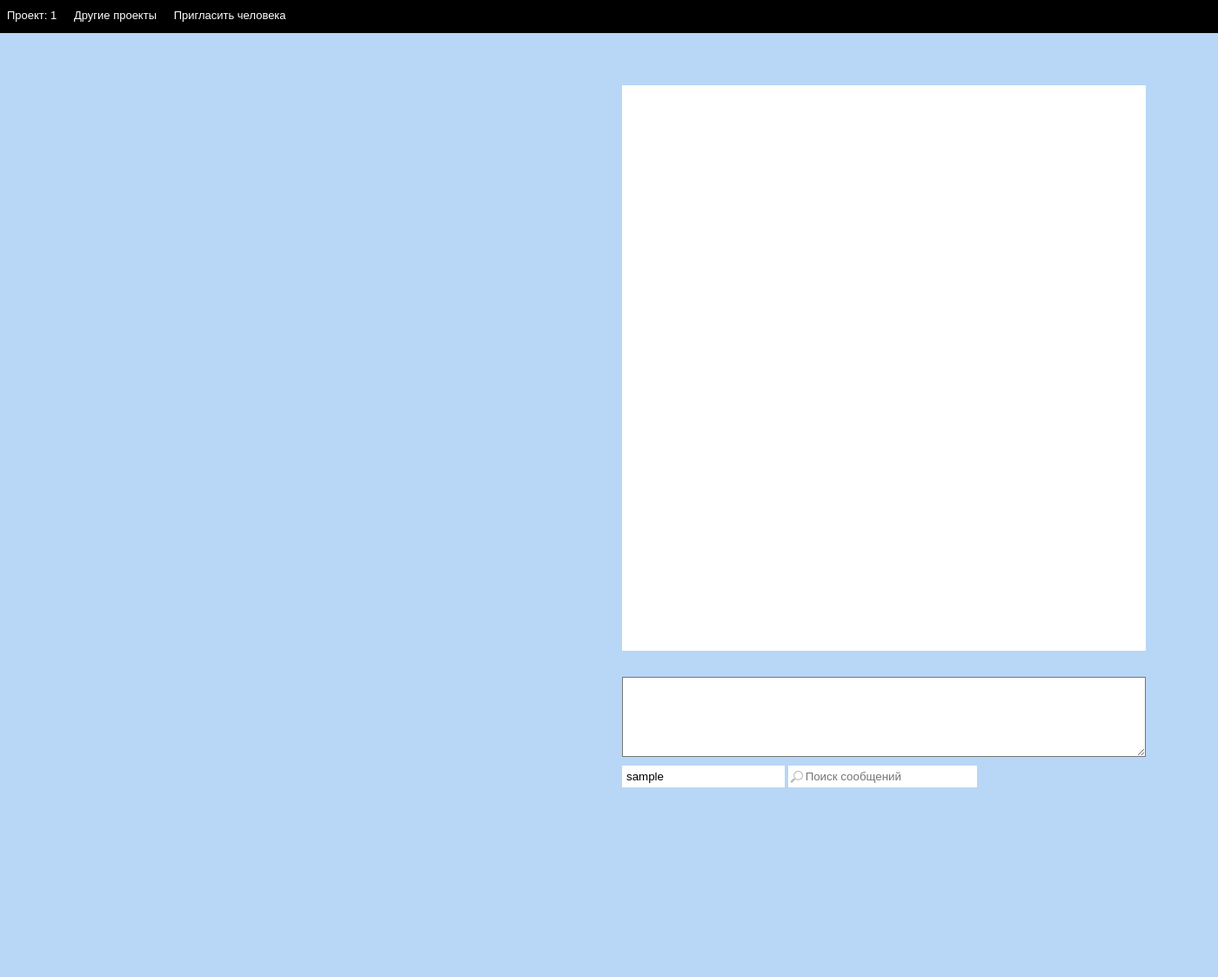
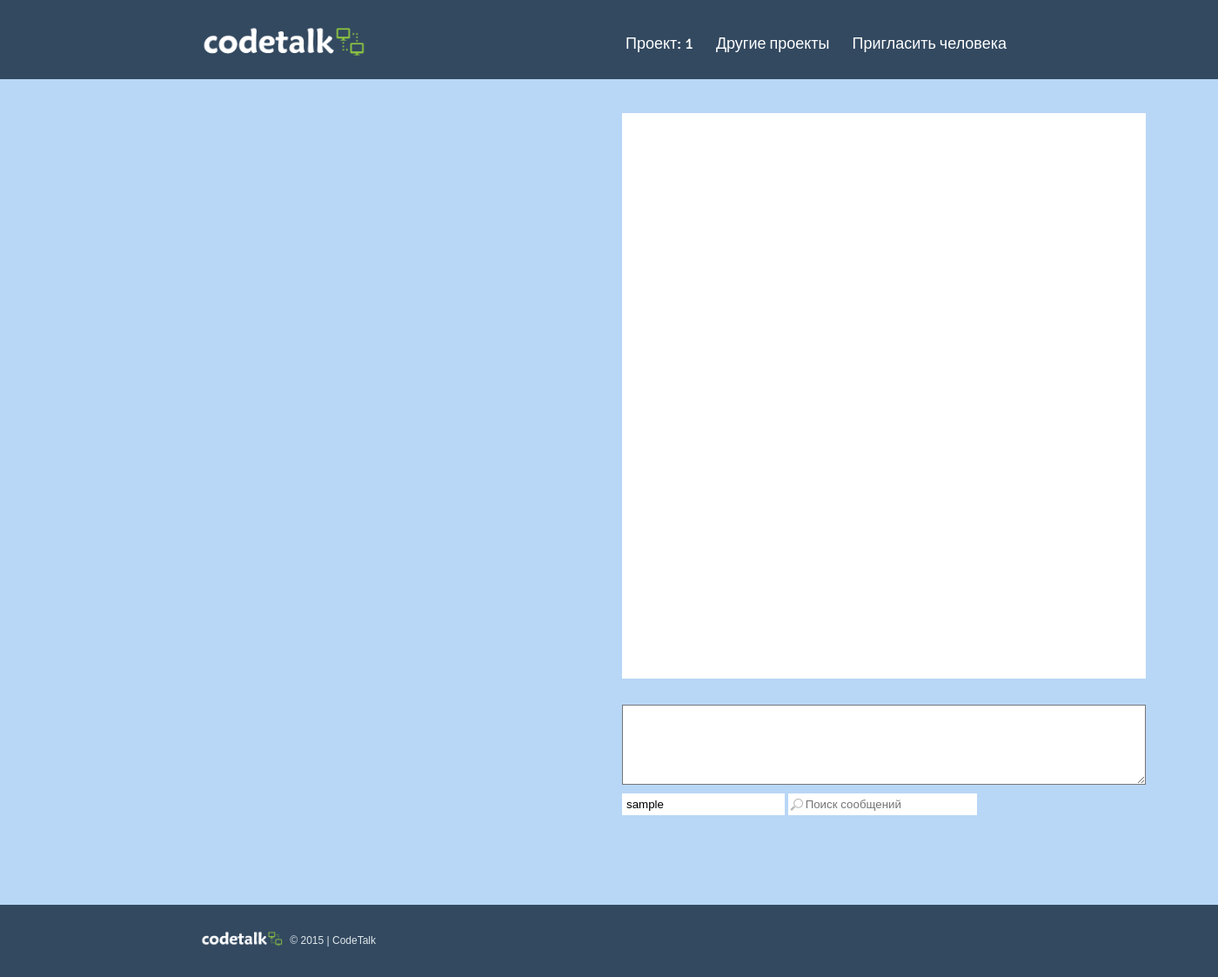
Before and after one commit to k-lopatin/CodeTalk, a PHP site: template views/chatView.php in a window 1400 px wide. Shown: the whole page at 87% size. Before the commit the page ends 905 px from the top, so only its background shows below. Run offline with PHP 8.4, Linux system fonts and the light colour scheme; the template is opened without the code that fills it: most values are stand-ins (such as "Sample title", 1, 10 or a date in 2020); data that the repository does not hold is empty.

Commit message:
Some changes in views

```diff
--- a/assets/css/style.css
+++ b/assets/css/style.css
@@ -34,7 +34,7 @@ body {
 #container {
 	width: 1400px;
 	height: 800px;
-	margin: 50px auto;
+	margin: 120px auto;
 }
 
 /*----------------- CHAT VIEW -----------------*/
@@ -83,6 +83,7 @@ body {
 	margin: 10px auto;
 	border: 1px #fff solid;
 	background: #fff;
+	color: black;
 }
 
 #chat_box .date {
@@ -92,15 +93,16 @@ body {
 	font-size: 12px;
 }
 #chat_box .name {
-	margin: 0 10px 0 0;
-	color: #44b;
-	font-size: 15px;
-	font-weight: bold;
+    margin: 10px 0 0 10px;
+    color: #44b;
+    font-size: 14px;
+    font-weight: bold;
+    display: block;
 }
 #chat_box .message {
 	display: block;
-	margin: 10px 30px;
-	font-size: 14px;
+	margin: 1px 30px;
+	font-size: 12px;
 }
 
 #add_msg {
--- a/assets/css/style1.css
+++ b/assets/css/style1.css
@@ -630,3 +630,6 @@ footer a:hover {
 .underlined{
 	text-decoration: underline;
 }
+.chat_footer{
+	background-color: #334960;
+}
--- a/assets/js/chat.js
+++ b/assets/js/chat.js
@@ -67,6 +67,7 @@ $(document).ready(function(){
 		}
 		if( new_search_val != curr_search_val && new_search_val != "") {
 			curr_search_val = new_search_val;
+			console.log(curr_search_val);
 			$.get( "/chat_api/search?curr_id="+curr_id[4]+"&val="+curr_search_val, function(data){
 				if(data == ""){
 					$('#chat_box').html('<div id = "not_found">По вашему запросу ничего не найдено</div>');
@@ -173,8 +174,10 @@ var main_submit_f = function(id){
 	          	if(data['auth'])
 	          		$('#auth')[0].reset();
 	          	setTimeout(function() {
-	          		if(data['auth'] == 1)
+	          		if(data['auth'] == 1){
 	          			window.location.href = '/project/'+data['chat_id'];
+				   		}
+
 	          		}, 1000);
 	            console.log(data['chat_id']);
 	          },
--- a/controllers/auth.php
+++ b/controllers/auth.php
@@ -34,7 +34,7 @@ class AuthController extends Controller {
             			$data = mysqli_fetch_assoc($res);
             			if ($data['password'] == $password) {
                 			$_SESSION['auth'] = 1;
-                			$_SESSION['login'] = $login;
+                			$_SESSION['curr_login'] = $login;
                 			$this->vars['auth'] = 1;
                 			$this->vars['login'] = $login;
 							$this->vars['msg'] = "Привет," . $login;
--- a/file_db/chat/gonxjsvsowz.txt
+++ /dev/null
@@ -1,2 +0,0 @@
-1436860743 guest dfg
-1436860772 Rostislav dfh
--- a/modules/chat/controllers/chat.php
+++ b/modules/chat/controllers/chat.php
@@ -32,11 +32,12 @@ class ChatController extends Controller {
 
 	private function msgView( $msgArr = '', $prevMsgArr ){
 		if($msgArr != ''){
-			echo '<span class="date">' . $msgArr[0] . '</span> ';
-
+			//print_r($msgArr);
 			if( $msgArr[1] != $prevMsgArr[1] && isset($msgArr[1])){
 				echo '<span class="name">' . $msgArr[1] . '</span> ';
 			}
+			echo '<span class="date">' . $msgArr[0] . '</span> ';
+
 			if( isset($msgArr[2])){
 				echo '<span class="message">' . preg_replace("#(https?|ftp)://\S+[^\s.,>)\];'\"!?]#",'<a href="\\0">\\0</a>',$msgArr[2]) . '</span> ';
 			}
@@ -47,8 +48,12 @@ class ChatController extends Controller {
 
 	private function parseMsg( $msg ){
 		$msgArr = explode( ' ', $msg, 3 );
+		$msgArr[0] = preg_replace("/[^0-9]/", '', $msgArr[0]);
 		//echo $msgArr[0];
-		$msgArr[0] = date('H:i:s', $msgArr[0]);
+		/*
+			К дате преписывается последний символ сообщения и из-за этого вылетает ошибка. Обязательно найти и исправить.
+		*/
+		$msgArr[0] = date('H:i:s', preg_replace("/[^0-9]/", '', $msgArr[0]));
 
 		return $msgArr;
 	}
@@ -74,7 +79,7 @@ class ChatController extends Controller {
 
 			$msg = $_POST['message'];
 
-			$str = $time . ' ' . htmlspecialchars($username) . ' ' . htmlspecialchars($msg);
+			$str = $time. ' ' . htmlspecialchars($username) . ' ' . htmlspecialchars($msg);
 
 			$file = $this->openChatFileToWrite();
 
--- a/views/chatView.php
+++ b/views/chatView.php
@@ -1,13 +1,31 @@
 <?php require_once('head.php');?>
+
 	<body id="chat_view">
-
-		<div id="top_panel">
+			<header class="page1">
+			<div class="container_12">
+				<div class="grid_12">
+					<h1><a href="#" onClick="goToByScroll('page1'); return false;"><img src="/assets/images/logo.png"></a></h1>
+					<div class="menu_block">
+						<nav class="">
+							<ul class="sf-menu">
+								<li class="current men"><a href="#">Проект: <?php echo $v['project_id']; ?> </a> <strong class="hover"></strong></li>
+								<li class=" men2"><a onClick="goToByScroll('page3'); return false;" href="#">Другие проекты</a> <strong class="hover"></strong></li>
+								<li class=" men1"><a onClick="goToByScroll('page2'); return false;" href="#">Пригласить человека</a> <strong class="hover"></strong></li>
+							</ul>
+						</nav>
+						<div class="clear"></div>
+					</div>
+				</div>
+				<div class="clear"></div>
+			</div>
+		</header>
+		<!--<div id="top_panel">
 			<ul>
 				<li>Проект: <?php echo $v['project_id']; ?></li>
 				<li><a href="/">Другие проекты</a></li>
 				<li><a href="/">Пригласить человека</a></li>
 			</ul>
-		</div>
+		</div>-->
 
 		<div id="container">
 
@@ -27,8 +45,9 @@
 					<input type="text" id="search" class="base_input" placeholder="Поиск сообщений" value="" />
 				</div>
 			</div>
-
-
-
+		</div>
+		<div class = "chat_footer">
+			<?php require_once('footer.php');?>
+		</div>
 	</body>
 </html>
--- /dev/null
+++ b/views/footer.php
@@ -0,0 +1,10 @@
+<footer>
+	<div class="container_12">
+		<div class="grid_12">
+			<div class="copy">
+				<a onClick="goToByScroll('page1'); return false;" href="#"><img src="/assets/images/logo.png" id="footer_logo"></a>  &copy; 2015 | CodeTalk
+			</div>
+		</div>
+		<div class="clear"></div>
+	</div>
+</footer>
```
Also changed, not shown: views/mainView.php (+1 -10 lines).
